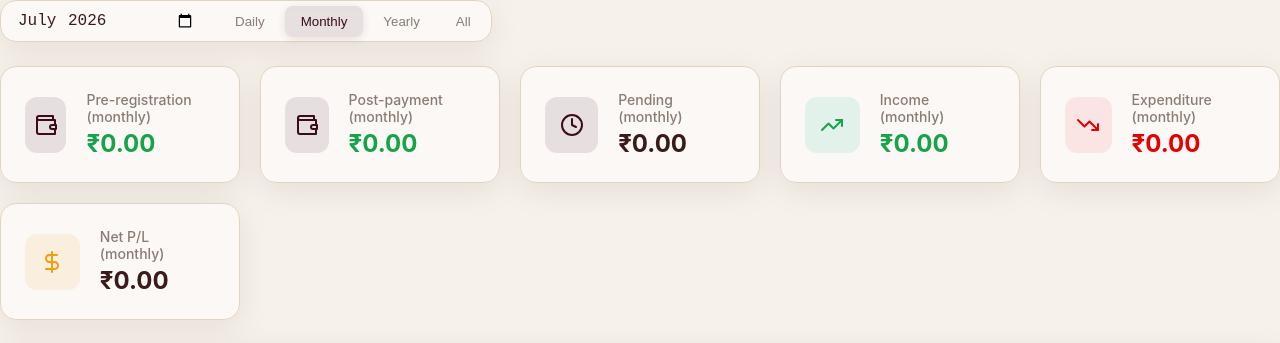
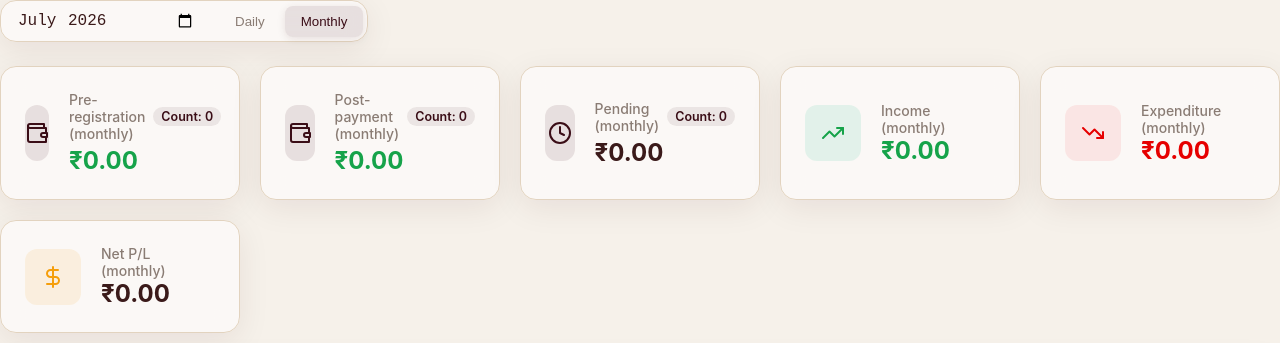
Before and after one commit to Munichandra-Reddy/geonixa-audit, a Next.js app: page /Dashboard in a window 1280 px wide. Shown: the top 343 px of the page. Built offline with nearby package versions, Linux system fonts and the light colour scheme; no server answers; the database is empty.

Commit message:
Remove yearly/all filters and display live count badges in dashboard cards

```diff
--- a/src/pages/Dashboard.css
+++ b/src/pages/Dashboard.css
@@ -75,13 +75,34 @@
 .stat-info {
   display: flex;
   flex-direction: column;
+  flex: 1;
+}
+
+.stat-header-row {
+  display: flex;
+  justify-content: space-between;
+  align-items: center;
+  gap: 8px;
+  width: 100%;
+  margin-bottom: 4px;
+}
+
+.stat-count-badge {
+  display: inline-flex;
+  align-items: center;
+  padding: 2px 8px;
+  border-radius: 12px;
+  background: rgba(58, 13, 22, 0.08);
+  color: var(--primary-color);
+  font-size: 0.78rem;
+  font-weight: 600;
+  white-space: nowrap;
 }
 
 .stat-label {
   color: var(--text-secondary);
   font-size: 0.875rem;
   font-weight: 500;
-  margin-bottom: 4px;
 }
 
 .stat-value {
--- a/src/pages/Dashboard.jsx
+++ b/src/pages/Dashboard.jsx
@@ -21,30 +21,27 @@ const Dashboard = () => {
       if (viewMode === 'daily') {
         return tDate.toDateString() === targetDate.toDateString();
       }
-      if (viewMode === 'monthly') {
-        return tDate.getMonth() === targetDate.getMonth() && tDate.getFullYear() === targetDate.getFullYear();
-      }
-      if (viewMode === 'yearly') {
-        return tDate.getFullYear() === targetDate.getFullYear();
-      }
-      return true;
+      // default: monthly
+      return tDate.getMonth() === targetDate.getMonth() && tDate.getFullYear() === targetDate.getFullYear();
     });
   }, [transactions, viewMode, selectedDate]);
 
   const summary = useMemo(() => {
     let totalIncome = 0;
     let totalExpenses = 0;
-    let preRegistrations = 0;
+    let preRegistrationCount = 0;
     let preRegistrationAmount = 0;
+    let postPaymentCount = 0;
     let postPaymentAmount = 0;
 
     filteredData.forEach(t => {
       if (t.type === 'income') {
         totalIncome += t.amount;
         if (t.category === 'Pre-registration') {
-          preRegistrations += t.count || 1;
+          preRegistrationCount += (Number(t.count) || 1);
           preRegistrationAmount += t.amount;
         } else if (t.category === 'Post-payment') {
+          postPaymentCount += (Number(t.count) || 1);
           postPaymentAmount += t.amount;
         }
       } else {
@@ -53,21 +50,11 @@ const Dashboard = () => {
     });
 
     const targetDateStr = selectedDate.substring(0, 7);
-    const targetYearStr = selectedDate.substring(0, 4);
 
     let totalMentorSalaries = 0;
     (mentors || []).forEach(mentor => {
       if (!mentor.paymentDate) return;
-      let include = false;
       if (viewMode === 'monthly' && mentor.paymentDate === targetDateStr) {
-        include = true;
-      } else if (viewMode === 'yearly' && mentor.paymentDate.substring(0, 4) === targetYearStr) {
-        include = true;
-      } else if (viewMode === 'all') {
-        include = true;
-      }
-
-      if (include) {
         totalMentorSalaries += (mentor.total || 0);
       }
     });
@@ -78,9 +65,11 @@ const Dashboard = () => {
       totalIncome,
       totalExpenses,
       netProfit: totalIncome - totalExpenses,
-      preRegistrations,
+      preRegistrationCount,
       preRegistrationAmount,
+      postPaymentCount,
       postPaymentAmount,
+      pendingCount: postPaymentCount - preRegistrationCount,
       pendingAmount: postPaymentAmount - preRegistrationAmount
     };
   }, [filteredData, mentors, viewMode, selectedDate]);
@@ -96,13 +85,11 @@ const Dashboard = () => {
     }));
 
     const targetDateStr = selectedDate.substring(0, 7);
-    const targetYearStr = selectedDate.substring(0, 4);
 
     const mentorTx = (mentors || [])
       .filter(mentor => {
         if (!mentor.paymentDate) return false;
         if (viewMode === 'monthly' && mentor.paymentDate !== targetDateStr) return false;
-        if (viewMode === 'yearly' && mentor.paymentDate.substring(0, 4) !== targetYearStr) return false;
         return true;
       })
       .map(mentor => ({
@@ -139,17 +126,6 @@ const Dashboard = () => {
               onChange={(e) => setSelectedDate(`${e.target.value}-01`)}
             />
           )}
-          {viewMode === 'yearly' && (
-            <input
-              type="number"
-              className="input-field"
-              style={{ width: '100px', padding: '6px 12px', marginRight: '8px', border: 'none', background: 'transparent' }}
-              value={selectedDate.substring(0, 4)}
-              onChange={(e) => setSelectedDate(`${e.target.value}-01-01`)}
-              min="2000"
-              max="2100"
-            />
-          )}
           <button
             className={`toggle-btn ${viewMode === 'daily' ? 'active' : ''}`}
             onClick={() => setViewMode('daily')}
@@ -158,14 +134,6 @@ const Dashboard = () => {
             className={`toggle-btn ${viewMode === 'monthly' ? 'active' : ''}`}
             onClick={() => setViewMode('monthly')}
           >Monthly</button>
-          <button
-            className={`toggle-btn ${viewMode === 'yearly' ? 'active' : ''}`}
-            onClick={() => setViewMode('yearly')}
-          >Yearly</button>
-          <button
-            className={`toggle-btn ${viewMode === 'all' ? 'active' : ''}`}
-            onClick={() => setViewMode('all')}
-          >All</button>
         </div>
       </div>
 
@@ -175,7 +143,10 @@ const Dashboard = () => {
             <Wallet size={24} />
           </div>
           <div className="stat-info">
-            <span className="stat-label">Pre-registration ({viewMode})</span>
+            <div className="stat-header-row">
+              <span className="stat-label">Pre-registration ({viewMode})</span>
+              <span className="stat-count-badge">Count: {summary.preRegistrationCount}</span>
+            </div>
             <h3 className="stat-value text-success">{formatCurrency(summary.preRegistrationAmount)}</h3>
           </div>
         </div>
@@ -185,7 +156,10 @@ const Dashboard = () => {
             <Wallet size={24} />
           </div>
           <div className="stat-info">
-            <span className="stat-label">Post-payment ({viewMode})</span>
+            <div className="stat-header-row">
+              <span className="stat-label">Post-payment ({viewMode})</span>
+              <span className="stat-count-badge">Count: {summary.postPaymentCount}</span>
+            </div>
             <h3 className="stat-value text-success">{formatCurrency(summary.postPaymentAmount)}</h3>
           </div>
         </div>
@@ -195,7 +169,10 @@ const Dashboard = () => {
             <Clock size={24} />
           </div>
           <div className="stat-info">
-            <span className="stat-label">Pending ({viewMode})</span>
+            <div className="stat-header-row">
+              <span className="stat-label">Pending ({viewMode})</span>
+              <span className="stat-count-badge">Count: {summary.pendingCount}</span>
+            </div>
             <h3 className="stat-value text-warning">{formatCurrency(summary.pendingAmount)}</h3>
           </div>
         </div>
```
